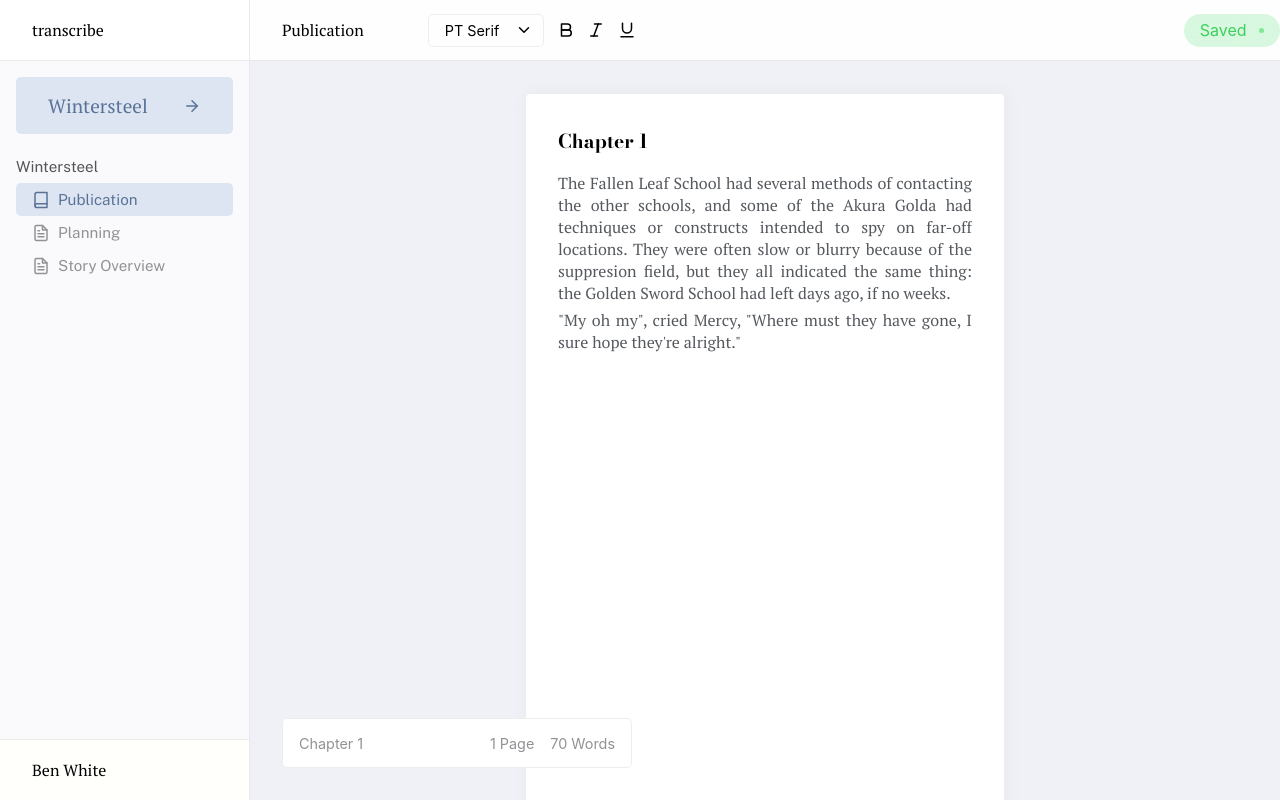
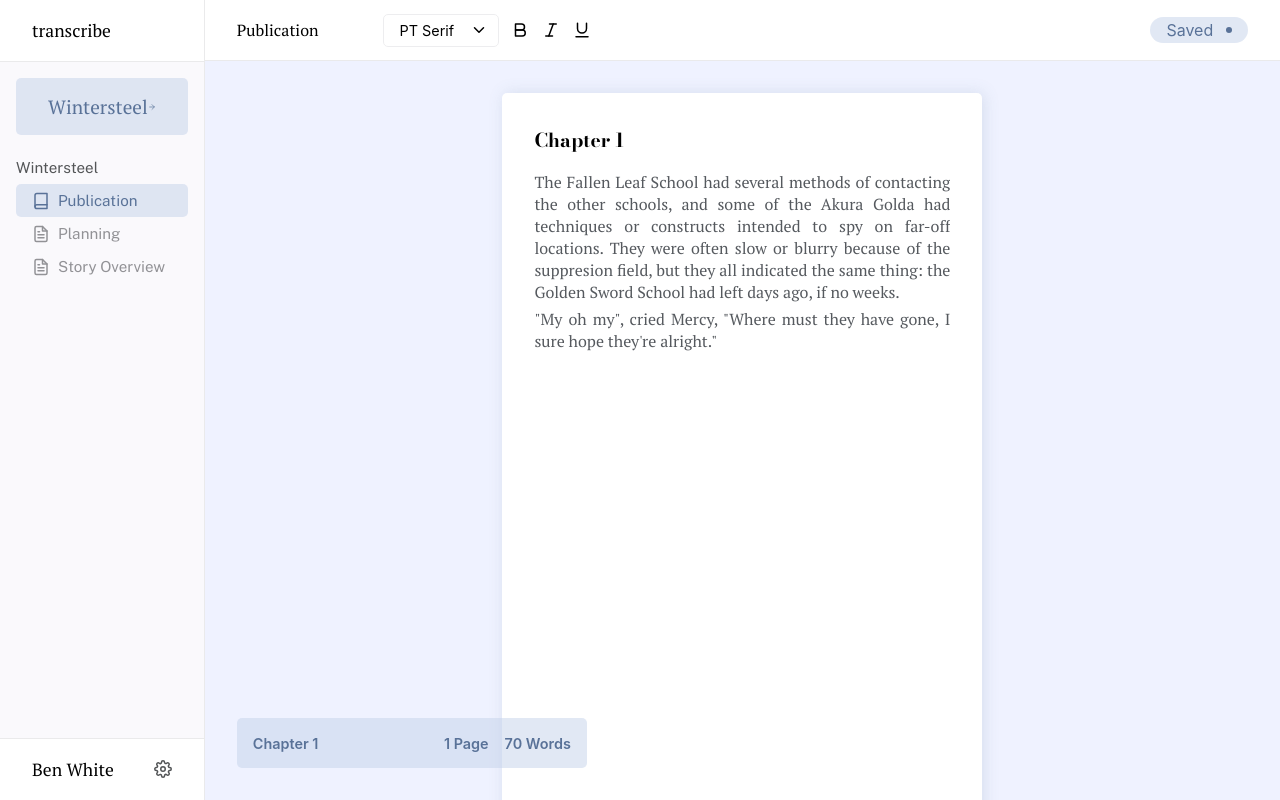
Before and after one commit to bennjii/transcribe, a Next.js app in the folder transcribe/: page / in a window 1280 px wide. Built offline with nearby package versions, Linux system fonts and the light colour scheme.

Commit message:
CSS Variablisation, UI Improvements...

```diff
--- a/transcribe/package.json
+++ b/transcribe/package.json
@@ -10,11 +10,14 @@
   "dependencies": {
     "@types/node": "^15.12.1",
     "@types/react": "^17.0.9",
+    "fs": "0.0.1-security",
+    "native-css": "^2.0.0",
     "next": "10.2.3",
     "react": "17.0.2",
     "react-contenteditable": "^3.3.5",
     "react-dom": "17.0.2",
     "react-feather": "^2.0.9",
-    "typescript": "^4.3.2"
+    "typescript": "^4.3.2",
+    "underscore": "^1.13.1"
   }
 }
--- a/transcribe/pages/index.tsx
+++ b/transcribe/pages/index.tsx
@@ -1,6 +1,6 @@
 
 import Head from 'next/head'
-import { ArrowRight, Book as BookIcon, ChevronDown, FileText } from 'react-feather'
+import { ArrowRight, Book as BookIcon, ChevronDown, FileText, Settings } from 'react-feather'
 import { Chapter } from '../public/@types/book';
 import Book from '../public/components/book';
 import BookChapter from '../public/components/book_chapter';
@@ -69,7 +69,7 @@ export default function Home() {
 						</div>
 
 						<div className={styles.openFolder}>
-							<BookIcon size={18} color={"#597298"}/>
+							<BookIcon size={18} color={"var(--acent-text-color)"}/>
 							<p>Publication</p>
 						</div>
 
@@ -91,6 +91,8 @@ export default function Home() {
 					<div>
 						<p>Ben White</p>
 					</div>
+
+					<Settings size={18} color={"var(--text-muted)"}/>
 				</div>
 
 			</div>
--- a/transcribe/public/components/book.tsx
+++ b/transcribe/public/components/book.tsx
@@ -19,8 +19,7 @@ const Book: React.FC<{ content: BookType }> = ({ content }) => {
 
         bookState.chapters.forEach(e => {
             e.content.forEach(_e => {
-                console.log(_e.text.match(/\s/g).length)
-                word_count += (_e.text.match(/\s/g) || []).length
+                word_count += (_e.text.trim().match(/\s/g) || []).length
             });
         });
 
@@ -65,10 +64,10 @@ const Book: React.FC<{ content: BookType }> = ({ content }) => {
                     </div>
 
                     <div className={styles.bookStats}>
-                        <p>Chapter 1</p>
+                        <p>Chapter {editorState.chapter+1}</p>
 
                         <div>
-                            <p>1 Page</p>
+                            <p>{editorState.pages} Page</p>
                             <p>{editorState.words} Words</p>
                         </div>
                     </div>
--- a/transcribe/public/components/book_input.tsx
+++ b/transcribe/public/components/book_input.tsx
@@ -1,18 +1,24 @@
 import { TextareaHTMLAttributes, useContext, useEffect, useRef, useState } from "react";
-import { ContentEditableEvent } from "react-contenteditable";
-import { createNew } from "typescript";
 import styles from '../../styles/Home.module.css'
 import { Chapter } from "../@types/book";
 import BookContext from "../@types/book_context";
 import BookParagraph from "./book_paragraph";
 
+import _ from 'underscore'
+
 const BookInput: React.FC<{ value: Chapter, chapter: number }> = ({ value, chapter }) => {
     const { book, callback } = useContext(BookContext);
     const [ chapterState, setChapterState ] = useState(value);
 
+    const [ savedChapterState, setSavedChapterState ] = useState(value);
+
+    // useEffect(() => {
+    //     setChapterState(value);
+    // }, [value])
+
     useEffect(() => {
-        setChapterState(value);
-    }, [value])
+        callback({ ...book, chapters: [...book.chapters.slice(0, chapter), savedChapterState, ...book.chapters.slice(chapter+1, book.chapters.length)]});
+    }, [savedChapterState])
 
     const createNewParagraph = (index, format, method) => {
         console.log("New paragraph!");
@@ -29,13 +35,37 @@ const BookInput: React.FC<{ value: Chapter, chapter: number }> = ({ value, chapt
         setChapterState({ ...chapterState });
     }
 
+    const handleChange = (e) => {
+        const content_ = [];
+
+        for(const element of e.target.children) {
+            const styles = element.style.cssText;
+            const content = element.textContent;
+
+            const styles_obj = {};
+
+            styles.split(";").forEach(e => {
+                const duality = e.split(":");
+                const key = snakeToCammel(duality[0]);
+
+                if(key) styles_obj[snakeToCammel(duality[0])] = duality[1].trim();
+            })
+
+            content_.push({
+                text: content,
+                format: styles_obj
+            })
+        }
+
+        setSavedChapterState({ ...savedChapterState, content: content_ });
+    }
+
+
     return (
-        <div
+        <span
             className={styles.bookInput}
             contentEditable
-            onInput={(e) => {
-                console.log(e.target.children)
-            }}
+            onInput={_.debounce(handleChange, 100)}
             >
                 {
                     chapterState.content.map((e, i) => {
@@ -44,8 +74,19 @@ const BookInput: React.FC<{ value: Chapter, chapter: number }> = ({ value, chapt
                         )
                     })
                 }
-        </div>
+        </span>
     )
 }
 
+const snakeToCammel = (name: string) => {
+    name = name.replace(/"/g, "");
+    name = name.trim();
+
+    if(name !== "")
+        return name.replace(/(\-\w)/g, function(m) {
+            return m[1].toUpperCase()
+        });
+    else return null;
+}
+
 export default BookInput;
--- a/transcribe/styles/Home.module.css
+++ b/transcribe/styles/Home.module.css
@@ -2,7 +2,7 @@
   display: grid;
   height: 100vh;
 
-  grid-template-columns: 250px auto;
+  grid-template-columns: 16% auto;
   overflow: hidden;
 }
 
@@ -10,17 +10,17 @@
   font-family: "PT Serif";
   font-weight: 400;
 
-  font-size: 1rem;
+  font-size: 1.1rem;
 
   display: flex;
   flex-direction: column;
   height: 100%;
 
-  border-right: 1px solid rgba(31, 29, 36, 0.089);
+  border-right: 1px solid var(--border-color);
 }
 
 .header > div:first-of-type {
-  border-bottom: 1px solid rgba(31, 29, 36, 0.089);
+  border-bottom: 1px solid var(--border-color);
 }
 
 .header > div {
@@ -37,11 +37,15 @@
 
 .toolbar {
   display: flex;
-  flex-direction: column;
-  justify-content: flex-end;
+  flex-direction: row !important;
+  justify-content: space-between;
+  align-items: center;
 
-  border-top: 1px solid rgba(31, 29, 36, 0.089);
-  background-color: rgba(253, 255, 240, 0.247);
+  border-top: 1px solid var(--border-color);
+}
+
+.toolbar svg {
+  cursor: pointer;
 }
 
 .toolbar * {
@@ -71,8 +75,8 @@
 }
 
 .project > div:first-of-type {
-  background-color: #c5d3ea83; /*rgba(39, 95, 179, 0.247); */
-  color: #597298;
+  background-color: var(--acent-bg-color); /*rgba(39, 95, 179, 0.247); */
+  color: var(--acent-text-color);
 
   border-radius: 5px;
   padding: 1rem 2rem;
@@ -96,7 +100,7 @@
   font-weight: 400;
   font-size: .95rem;
 
-  color: #535557;
+  color: var(--text-muted);
 }
 
 .indentedFolder > div:not(:first-of-type) {
@@ -110,7 +114,7 @@
 }
 
 .indentedFolder > div:not(:first-of-type) p {
-  color: #929296;
+  color: var(--text-inactive);
 }
 
 .indentedFolder p {
@@ -122,15 +126,15 @@
 
 .openFolder {
   border-radius: 5px;
-  background-color: #c5d3ea83;
+  background-color: var(--acent-bg-color);
 
-  color: #597298 !important;
+  color: var(--acent-text-color) !important;
   margin: 0 !important;
   padding: 0rem 1rem;
 }
 
 .openFolder p {
-  color: #597298 !important;
+  color: var(--acent-text-color) !important;
 }
 
 .indentedFolder > div:not(:first-of-type):hover {
@@ -162,24 +166,23 @@
 
 .book {
   display: grid;
-  grid-template-rows: 61.38px 100%;
 
-  height: 100%;
-  flex: 1;
+  grid-template-rows: 61.38px 1fr;
+  grid-template-columns: 100%;
 
-  overflow: scroll;
+  height: 100vh;
   position: relative;
 }
 
 .pages {
-  background-color: rgba(143, 151, 188, 0.137);
-  height: 100vh;
+  background-color: var(--acent-page-bg);
+  height: 100%;
   width: 100%;
 
-  overflow: scroll;
+  overflow: auto;
 
   padding: 2rem;
-  padding-top: calc(2rem + 61.38px);
+  /* padding-top: calc(2rem + 61.38px); */
   display: flex;
 
   align-items: center;
@@ -190,24 +193,21 @@
 }
 
 .bookOverTools {
-  width: 100%;
-  height: 100%;
-
   padding: 1.2rem 2rem;
-  border-bottom: 1px solid rgba(31, 29, 36, 0.089);
+  border-bottom: 1px solid var(--border-color);
 
   display: flex;
   flex-direction: row;
 
-  position: fixed;
+  position: sticky;
 
   top: 0;
   height: 61.38px;
-  width: 83%;
+
+  width: -webkit-fill-available;
 
   z-index: 2;
   align-self: center;
-
   align-items: center;
   justify-content: space-between;
 
@@ -223,21 +223,26 @@
   height: 50px;
 
   display: flex;
+
   flex-direction: row;
   align-items: center;
   justify-content: space-between;
 
   margin: 2rem;
   padding: 0rem 1rem;
+
   border-radius: 5px;
-  background-color: #ffffff;
-  border: 1px solid #ededef;
 
-  color: #535557;
+  background-color: var(--acent-bg-color);
+  /* border: 1px solid #677ea1; */
+  color: var(--acent-text-color);
+
   font-size: .9rem;
-  font-weight: 400;
+  font-weight: 600;
 
+  grid-gap: 1rem;
   gap: 1rem;
+
   min-width: 350px;
 }
 
@@ -250,7 +255,8 @@
 }
 
 .bookStats p {
-  font-weight: 400 !important;
+  font-weight: 600 !important;
+  color: var(--acent-text-color) !important;
 }
 
 .bookOverTools h2 {
@@ -282,19 +288,23 @@
 }
 
 .syncStatus {
-  background-color: #7fe7964b;
-  padding: .4rem 1rem;
+  background-color: var(--acent-bg-color);
+  padding: .2rem 1rem;
   border-radius: 55px;
 
-  color: rgb(61, 207, 93)
+  display: flex;
+  flex-direction: row;
+  align-items: center;
+
+  color: var(--acent-text-color);
 }
 
 .syncTrue {
-  height: 5px;
-  width: 5px;
+  height: 6px;
+  width: 6px;
 
   border-radius: 50%;
-  background-color: rgb(127, 231, 150);
+  background-color: var(--acent-text-color);
 }
 
 .syncFalse {
@@ -306,28 +316,34 @@
 }
 
 .page {
-  background-color: #fff;
-  border: 1px solid #ededef;
+  background-color: var(--white-pure);
+  /* border: 1px solid #ededef; */
 
   border-radius: 5px;
   padding: 1rem 2rem;
-  padding-bottom: 62.5%;
+  /* padding-bottom: 62.5%; */
 
   aspect-ratio: 5 8;
 
   /* Pixel perfect - Lachie West */
 
-  width: 480px;
-  height: 760px;
+  min-width: 480px;
+  max-width: 480px;
+  max-height: 760px;
+  min-height: 760px;
 
   font-family: "PT Serif";
 
-  box-shadow: 2px 0px 16px #5972980e;
+  box-shadow: 2px 0px 16px var(--acent-shadow-color);
 }
 
 .book p {
   font-weight: 300;
-  color: #929296;
+  color: var(--text-inactive);
+}
+
+.book *::selection {
+  background-color: var(--highlight-color);
 }
 
 .bookTools {
--- a/transcribe/styles/globals.css
+++ b/transcribe/styles/globals.css
@@ -81,3 +81,21 @@ a {
 * {
   box-sizing: border-box;
 }
+
+:root {
+  --border-color: rgba(31, 29, 36, 0.089);
+  --acent-text-color: #597298;
+  --acent-bg-color: #c5d3ea83;
+
+  --acent-shadow-color: #5972982c;
+  --acent-page-bg: rgb(231 235 255 / 65%);
+
+  --white-pure: #fff;
+  --highlight-color: wheat;
+
+  --text-color: #131214;
+  --text-muted: #535557;
+  --text-inactive: #929296;
+
+  --highlight-color: rgb(223, 229, 255);
+}
```
Also changed, not shown: 1 other file (tests, documents, lock files or other folders).
